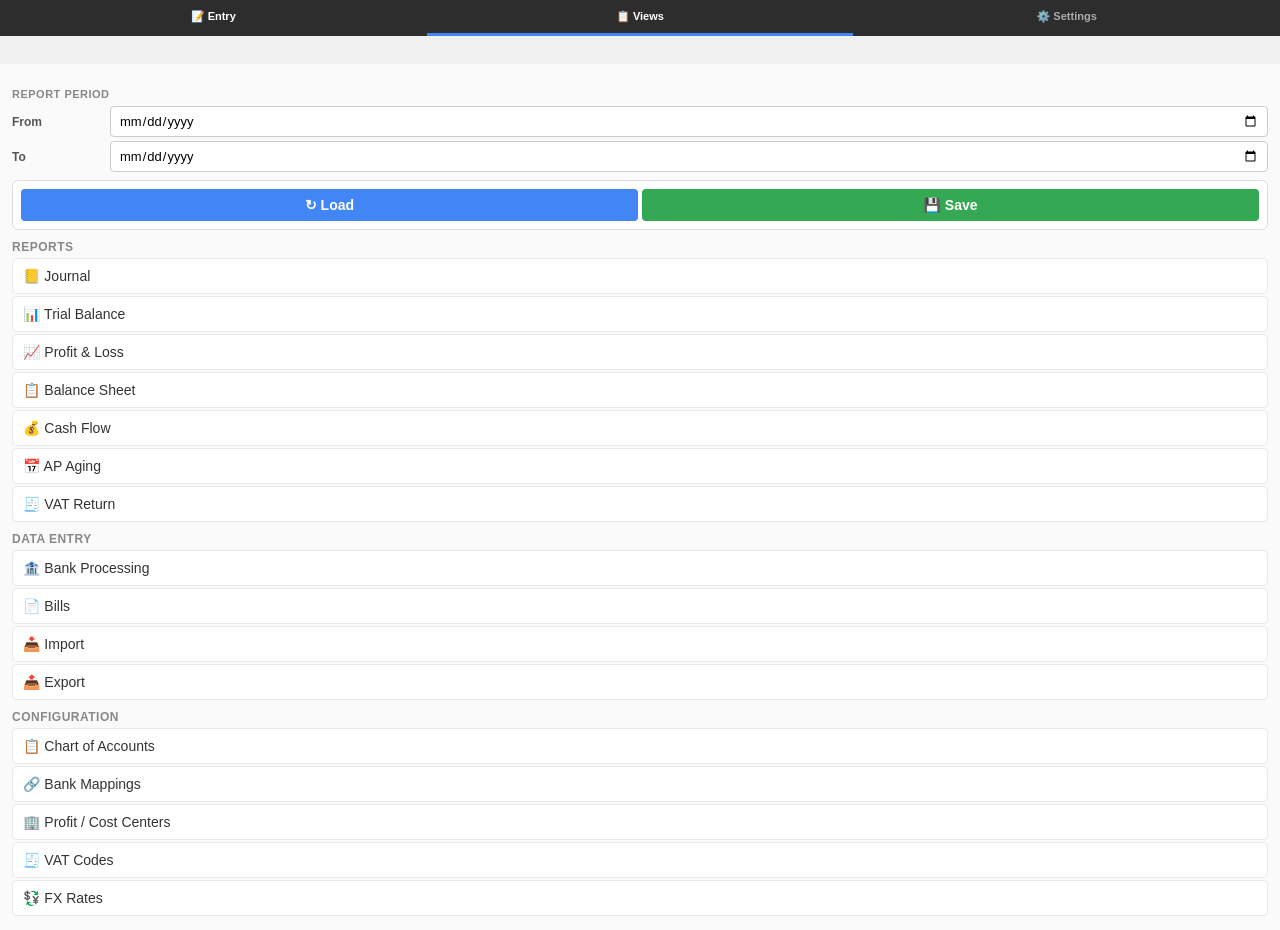
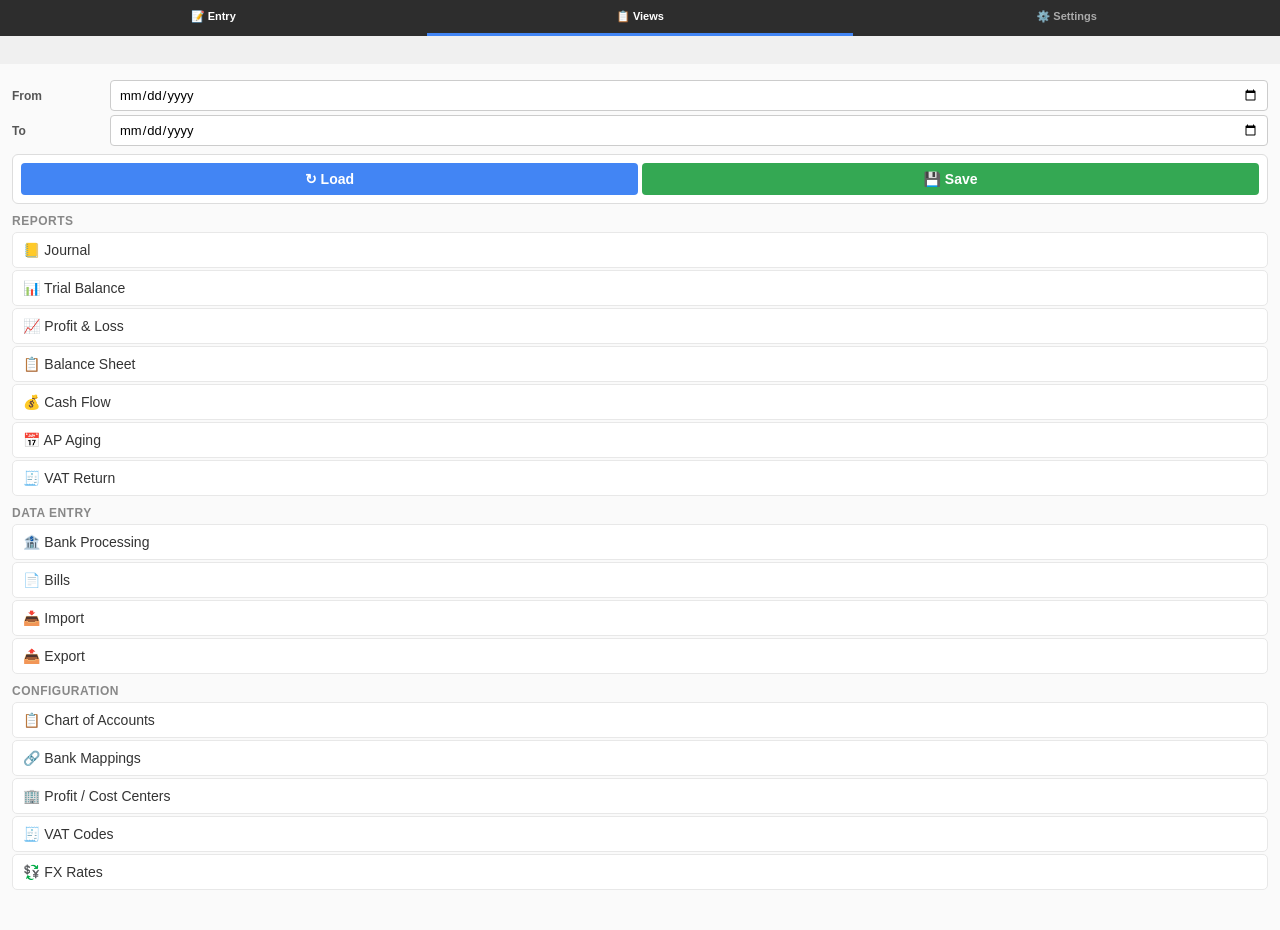
Before and after one commit to lars010101/freebooks, a plain HTML site: page sheets/sidebar-entry.html in a window 1280 px wide. After the commit the page ends 904 px from the top, so only its background shows below. Drawn offline with Linux system fonts and the light colour scheme.

Commit message:
ui: remove Report Period header

```diff
--- a/sheets/sidebar-entry.html
+++ b/sheets/sidebar-entry.html
@@ -136,7 +136,6 @@
 <!-- ============================================ -->
 <div id="panel-navigate" class="panel active">
 
-  <div class="setting-group">Report Period</div>
   <div class="setting-row"><label>From</label><input type="date" id="nav-period-from" /></div>
   <div class="setting-row"><label>To</label><input type="date" id="nav-period-to" /></div>
 
```
